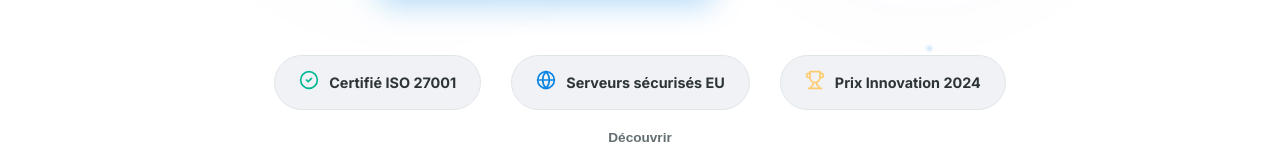
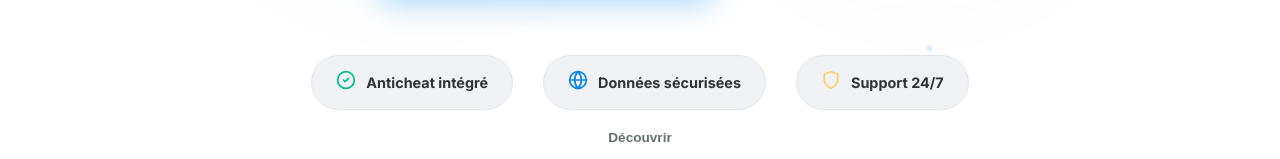
Before and after one commit to afbstudioci/FORMATION-AI-FULLSTACK-BUILDER, a React (Vite) app: page / in a window 1280 px wide. Shown: the part 583-742 px from the top of the page. Built offline with nearby package versions, Linux system fonts and the light colour scheme; no server answers.

Commit message:
fix: remove fake certifications from landing page

```diff
--- a/src/pages/LandingPage.jsx
+++ b/src/pages/LandingPage.jsx
@@ -271,9 +271,9 @@ const LandingPage = () => {
             style={{ display: 'flex', gap: '30px', justifyContent: 'center', flexWrap: 'wrap' }}
           >
             {[
-              { icon: <CheckCircle2 size={20} />, text: "Certifié ISO 27001", color: "var(--success)" },
-              { icon: <Globe size={20} />, text: "Serveurs sécurisés EU", color: "var(--primary)" },
-              { icon: <Trophy size={20} />, text: "Prix Innovation 2024", color: "var(--warning)" }
+              { icon: <CheckCircle2 size={20} />, text: "Anticheat intégré", color: "var(--success)" },
+              { icon: <Globe size={20} />, text: "Données sécurisées", color: "var(--primary)" },
+              { icon: <Shield size={20} />, text: "Support 24/7", color: "var(--warning)" }
             ].map((badge, i) => (
               <motion.div
                 key={i}
```
